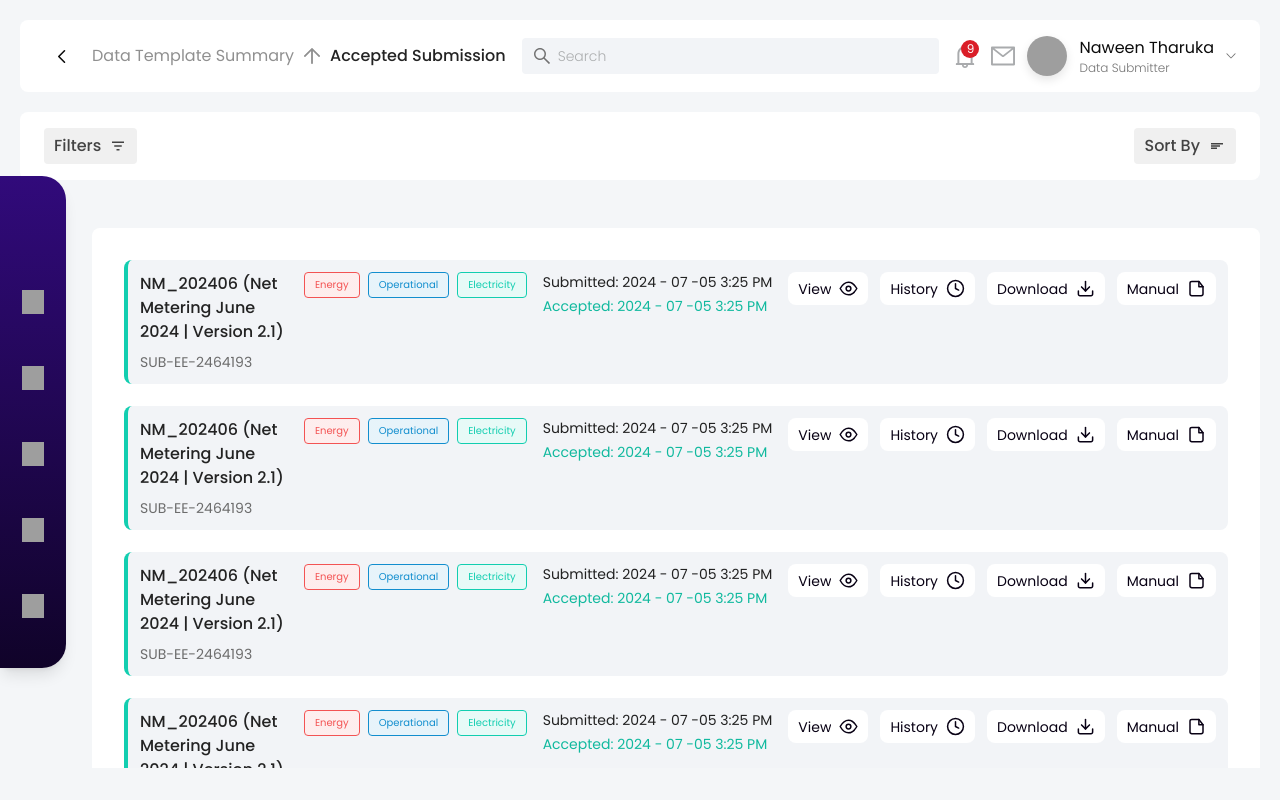
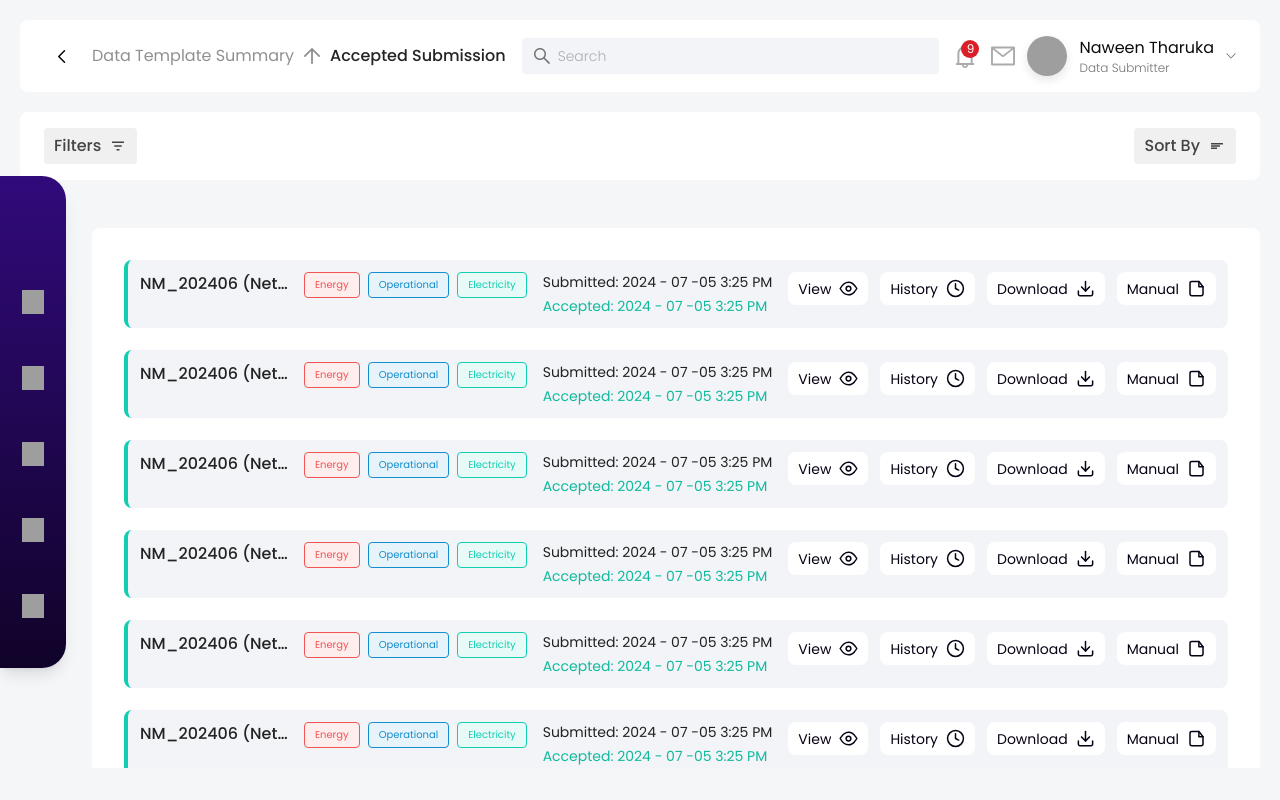
Before and after one commit to NaweenYahoo/PUCSL-Test, an Angular app: page /accepted-submission in a window 1280 px wide. Built offline with nearby package versions, Linux system fonts and the light colour scheme; grey boxes are pictures that could not be loaded.

Commit message:
completionId: cgen-57e263d957124e72b62e0552b87110a1
cgen-57e263d957124e72b62e0552b87110a1

```diff
--- a/src/app/pages/accepted-submission.component.html
+++ b/src/app/pages/accepted-submission.component.html
@@ -197,15 +197,10 @@
           <!-- Left Side - Info -->
           <div class="flex flex-col gap-2 md:flex-1 min-w-0">
             <h3
-              class="text-[#232323] text-sm sm:text-base font-medium font-['Poppins'] capitalize break-words"
+              class="text-[#232323] text-sm sm:text-base font-medium font-['Poppins'] capitalize whitespace-nowrap overflow-hidden text-ellipsis"
             >
-              {{ submission.id }} ({{ submission.title }})
+              {{ submission.id }} ({{ submission.title }}) {{ submission.subId }}
             </h3>
-            <p
-              class="text-[#6C6C6C] text-xs sm:text-sm font-normal font-['Poppins'] capitalize break-words"
-            >
-              {{ submission.subId }}
-            </p>
           </div>
 
           <!-- Tags -->
```
